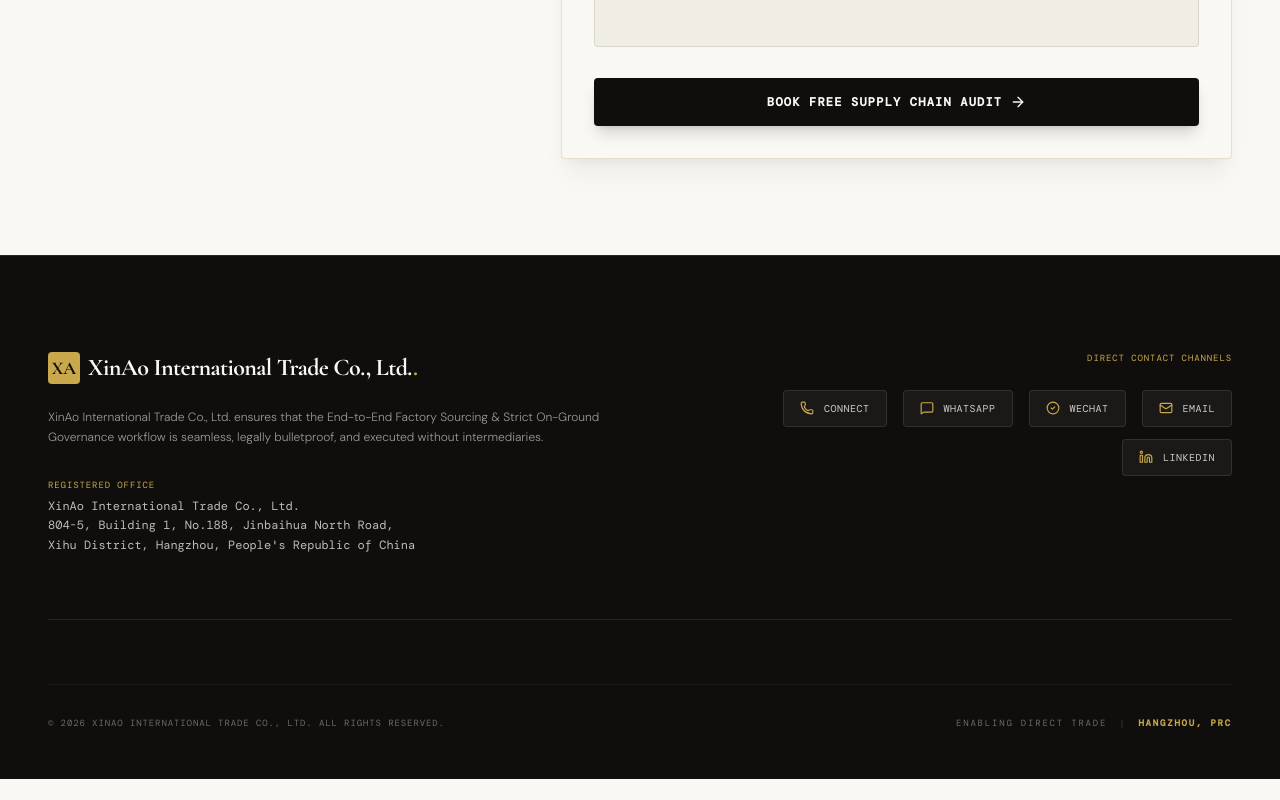
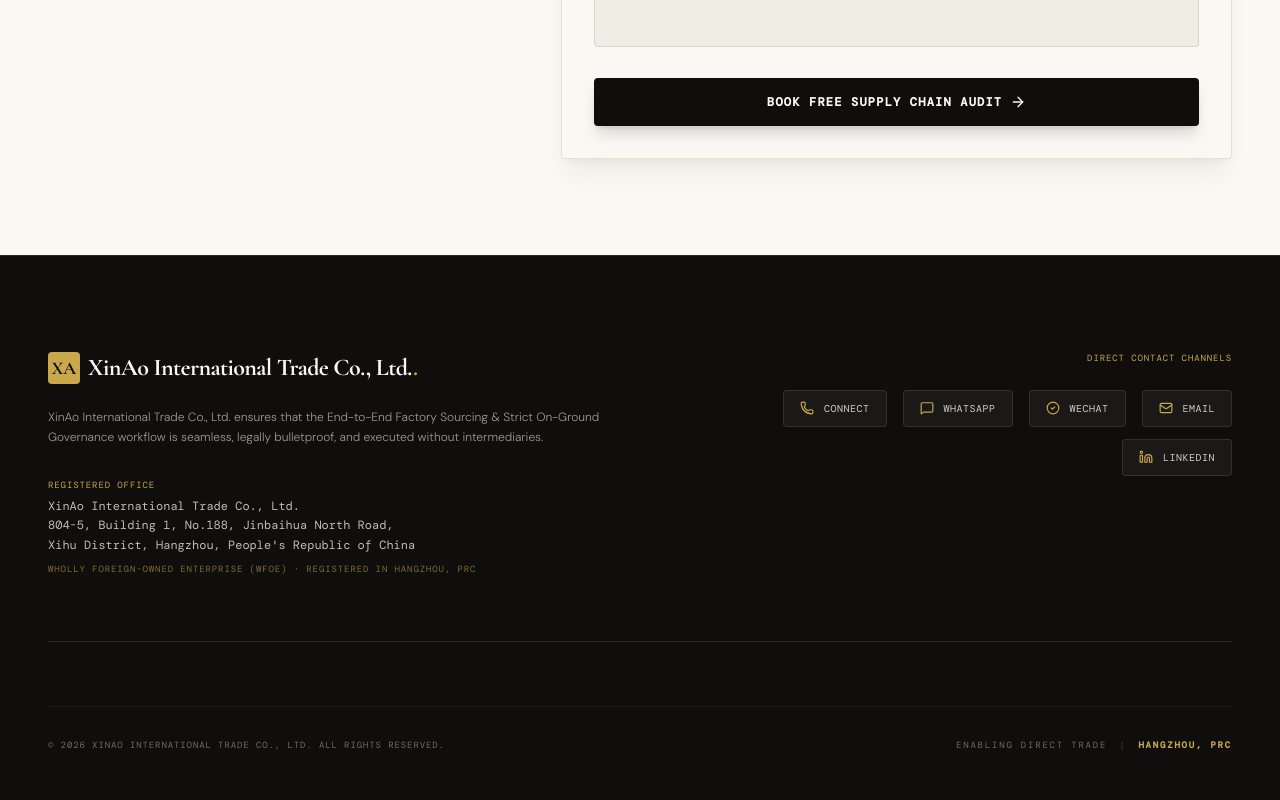
Before and after one commit to afly-lab/GAI, a React (Vite) app: page / in a window 1280 px wide. Shown: the part 8777-9577 px from the top of the page. Before the commit the page ends 9556 px from the top, so only its background shows below. Built offline with nearby package versions, Linux system fonts and the light colour scheme.

Commit message:
Add WFOE registration information to App component

```diff
--- a/src/App.tsx
+++ b/src/App.tsx
@@ -1099,6 +1099,9 @@ I founded XinAo to be the operation I never found as an exporter — flat fee, z
                   804-5, Building 1, No.188, Jinbaihua North Road,<br />
                   Xihu District, Hangzhou, People's Republic of China
                 </p>
+                <p className="text-[9px] text-gold/60 font-mono uppercase tracking-widest mt-2">
+                  Wholly Foreign-Owned Enterprise (WFOE) · Registered in Hangzhou, PRC
+                </p>
               </div>
             </div>
 
```
